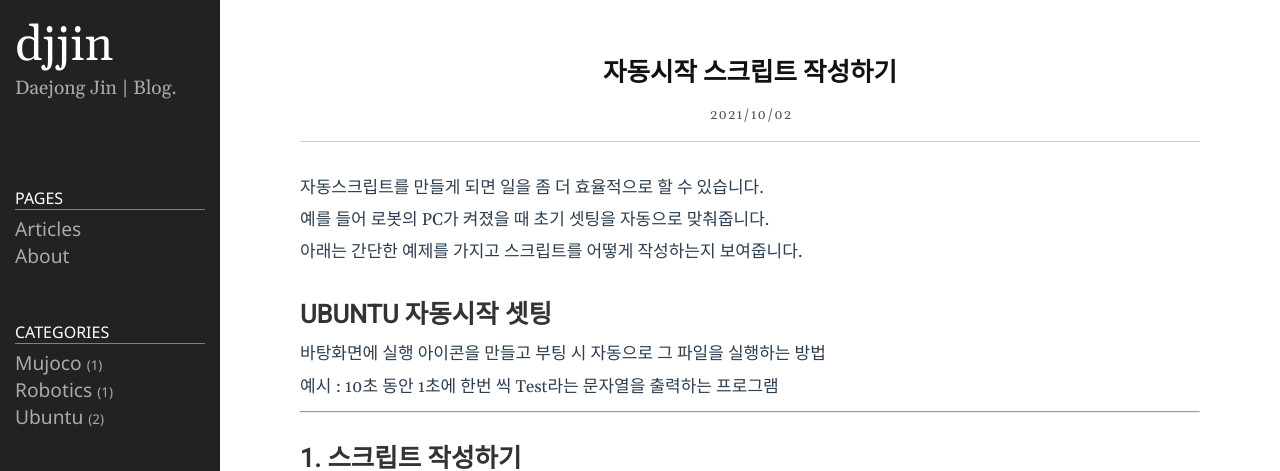
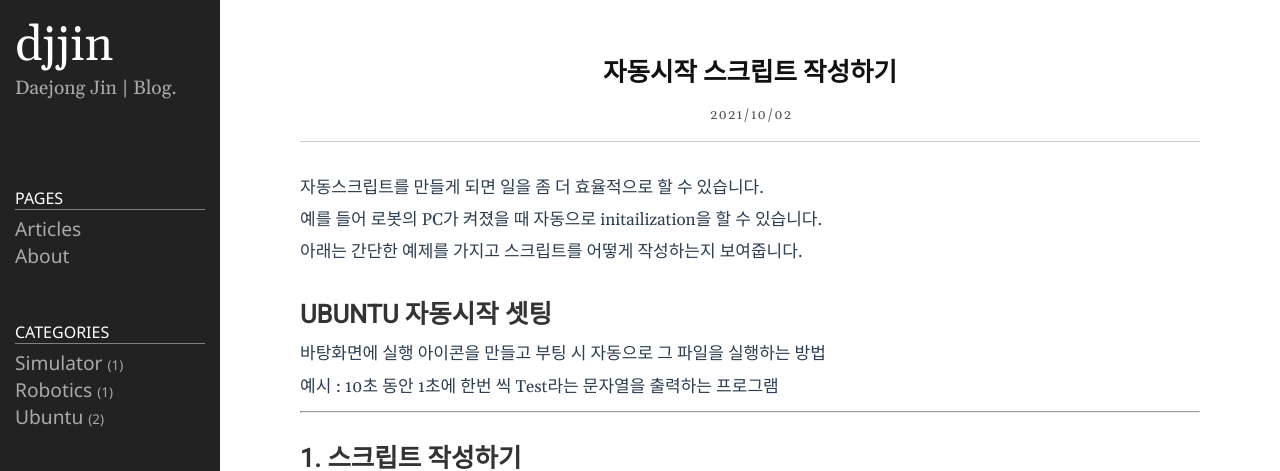
Before and after one commit to jdj2261/jdj2261.github.io, a Jekyll site: the page built from _posts/2021-10-03-auto-start-program.md, in a window 1280 px wide and 900 px high. Shown: the top 471 px of the window. Built offline with Jekyll 4.4.1, drawn with Linux system fonts in a browser that asks for light colours.

Commit message:
Site updated: 2021-10-03 12:44

```diff
--- a/_posts/2021-10-03-auto-start-program.md
+++ b/_posts/2021-10-03-auto-start-program.md
@@ -7,7 +7,7 @@ category: ubuntu
 
 자동스크립트를 만들게 되면 일을 좀 더 효율적으로 할 수 있습니다.
 
-예를 들어 로봇의 PC가 켜졌을 때 초기 셋팅을 자동으로 맞춰줍니다.
+예를 들어 로봇의 PC가 켜졌을 때 자동으로 initailization을 할 수 있습니다.
 
 아래는 간단한 예제를 가지고 스크립트를 어떻게 작성하는지 보여줍니다.
 
```
Also changed, not shown: _posts/2021-10-02-mujoco-install.md (+9 -28 lines), _posts/2021-10-03-ubuntu-18.04-first-install.md (+1 -1 lines).
